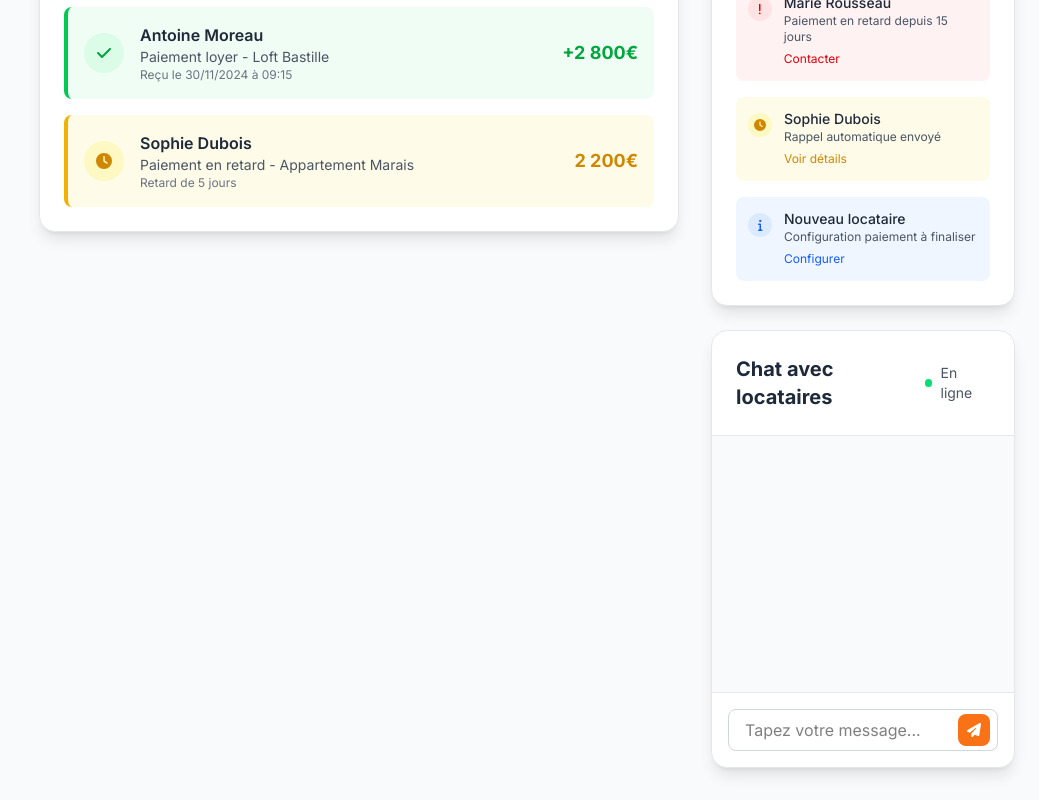
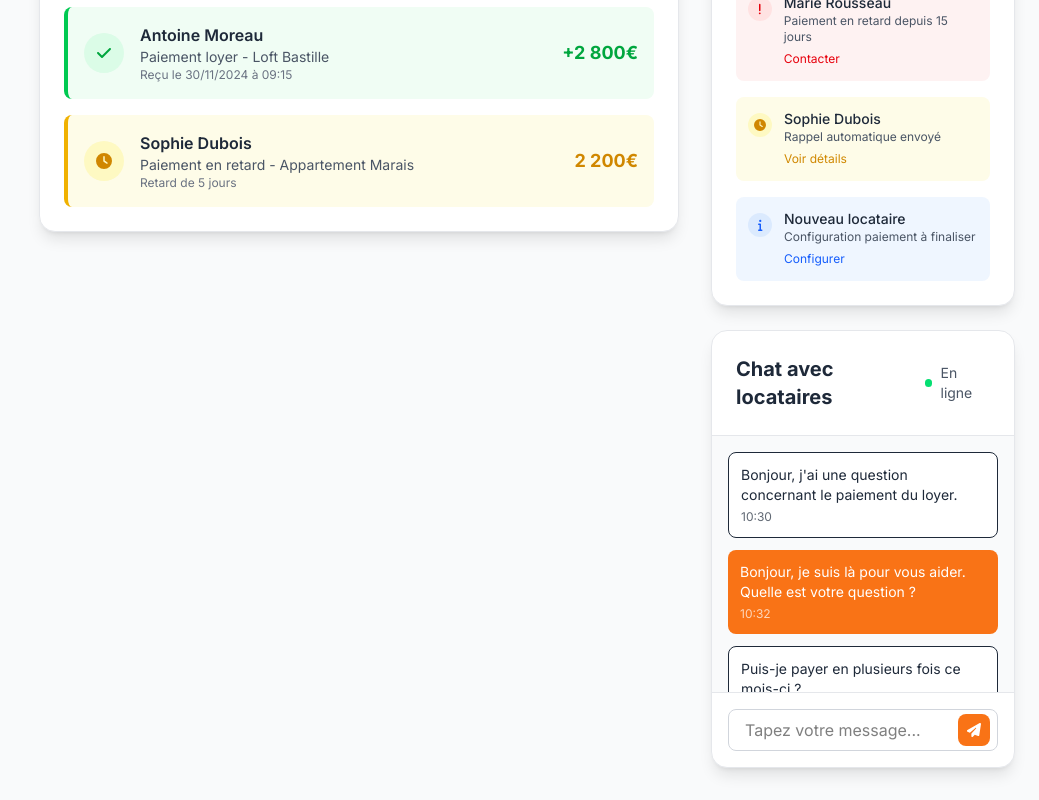
Before and after one commit to Nisrouna29/behave-imo, an Angular app: page /espace-proprietaire/gestion-paye in a window 1280 px wide. Shown: the part 1149-1949 px from the top of the page, without its empty margins (241-1280 px from the left). Built offline with nearby package versions, Linux system fonts and the light colour scheme.

Commit message:
fix error

```diff
--- a/src/app/espace-proprietaire/components/gestion-paye/gestion-paye.component.ts
+++ b/src/app/espace-proprietaire/components/gestion-paye/gestion-paye.component.ts
@@ -13,6 +13,23 @@ import { Router } from '@angular/router';
 export class GestionPayeComponent implements OnInit {
   selectedStatus: string = 'all';
   newMessage: string = '';
+  chatMessages: Array<{isOwn: boolean, content: string, timestamp: string}> = [
+    {
+      isOwn: false,
+      content: "Bonjour, j'ai une question concernant le paiement du loyer.",
+      timestamp: "10:30"
+    },
+    {
+      isOwn: true,
+      content: "Bonjour, je suis là pour vous aider. Quelle est votre question ?",
+      timestamp: "10:32"
+    },
+    {
+      isOwn: false,
+      content: "Puis-je payer en plusieurs fois ce mois-ci ?",
+      timestamp: "10:35"
+    }
+  ];
 
   constructor(private router: Router) {}
 
@@ -81,9 +98,19 @@ export class GestionPayeComponent implements OnInit {
   sendMessage(): void {
     if (this.newMessage.trim()) {
       console.log('Envoi du message:', this.newMessage);
-      // Ici vous pouvez ajouter la logique pour envoyer le message
-      // Par exemple, appeler un service pour envoyer le message
-      this.newMessage = ''; // Vider l'input après envoi
+
+      // Ajouter le nouveau message à la liste des messages
+      const now = new Date();
+      const timestamp = now.getHours().toString().padStart(2, '0') + ':' + now.getMinutes().toString().padStart(2, '0');
+
+      this.chatMessages.push({
+        isOwn: true,
+        content: this.newMessage.trim(),
+        timestamp: timestamp
+      });
+
+      // Vider l'input après envoi
+      this.newMessage = '';
     }
   }
 
```
